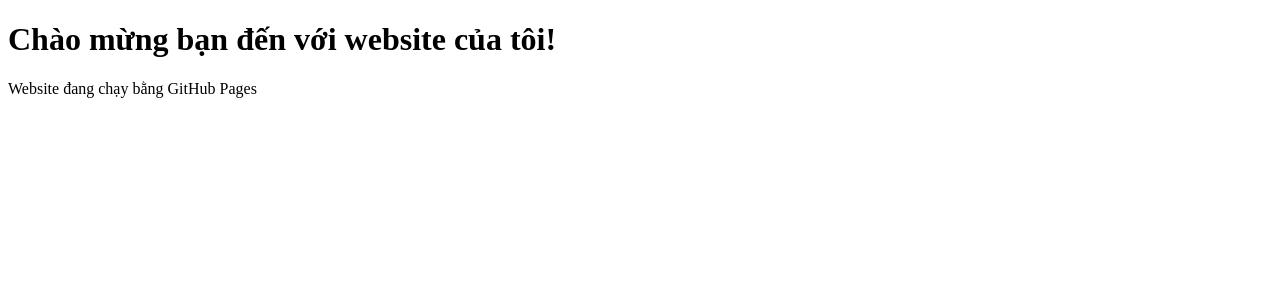
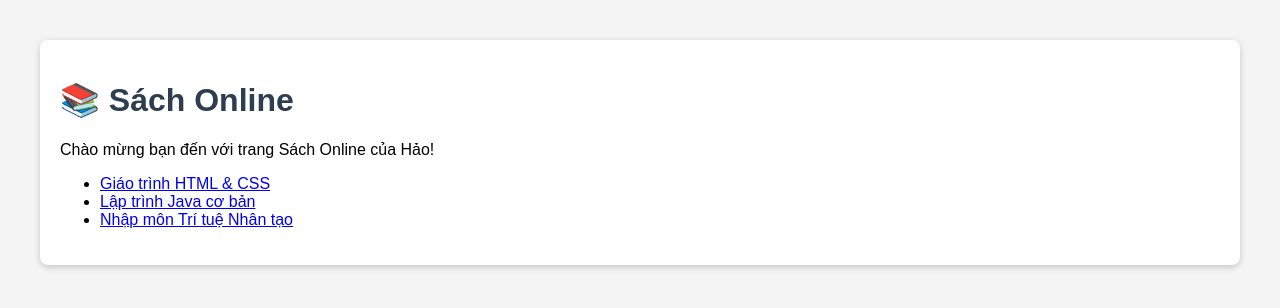
Before and after one commit to haothach30/haothach30.github.io, a plain HTML site: page index.html in a window 1280 px wide. Drawn offline with Linux system fonts and the light colour scheme.

Commit message:
index.html

```diff
--- a/index.html
+++ b/index.html
@@ -1,11 +1,34 @@
 <!DOCTYPE html>
-<html lang="en">
+<html lang="vi">
 <head>
   <meta charset="UTF-8">
-  <title>My GitHub Page</title>
+  <title>Sách Online</title>
+  <style>
+    body {
+      font-family: Arial, sans-serif;
+      margin: 40px;
+      background: #f4f4f4;
+    }
+    h1 {
+      color: #2c3e50;
+    }
+    .content {
+      background: white;
+      padding: 20px;
+      border-radius: 8px;
+      box-shadow: 0 2px 6px rgba(0,0,0,0.2);
+    }
+  </style>
 </head>
 <body>
-  <h1>Chào mừng bạn đến với website của tôi!</h1>
-  <p>Website đang chạy bằng GitHub Pages</p>
+  <div class="content">
+    <h1>📚 Sách Online</h1>
+    <p>Chào mừng bạn đến với trang Sách Online của Hảo!</p>
+    <ul>
+      <li><a href="#">Giáo trình HTML & CSS</a></li>
+      <li><a href="#">Lập trình Java cơ bản</a></li>
+      <li><a href="#">Nhập môn Trí tuệ Nhân tạo</a></li>
+    </ul>
+  </div>
 </body>
 </html>
```
